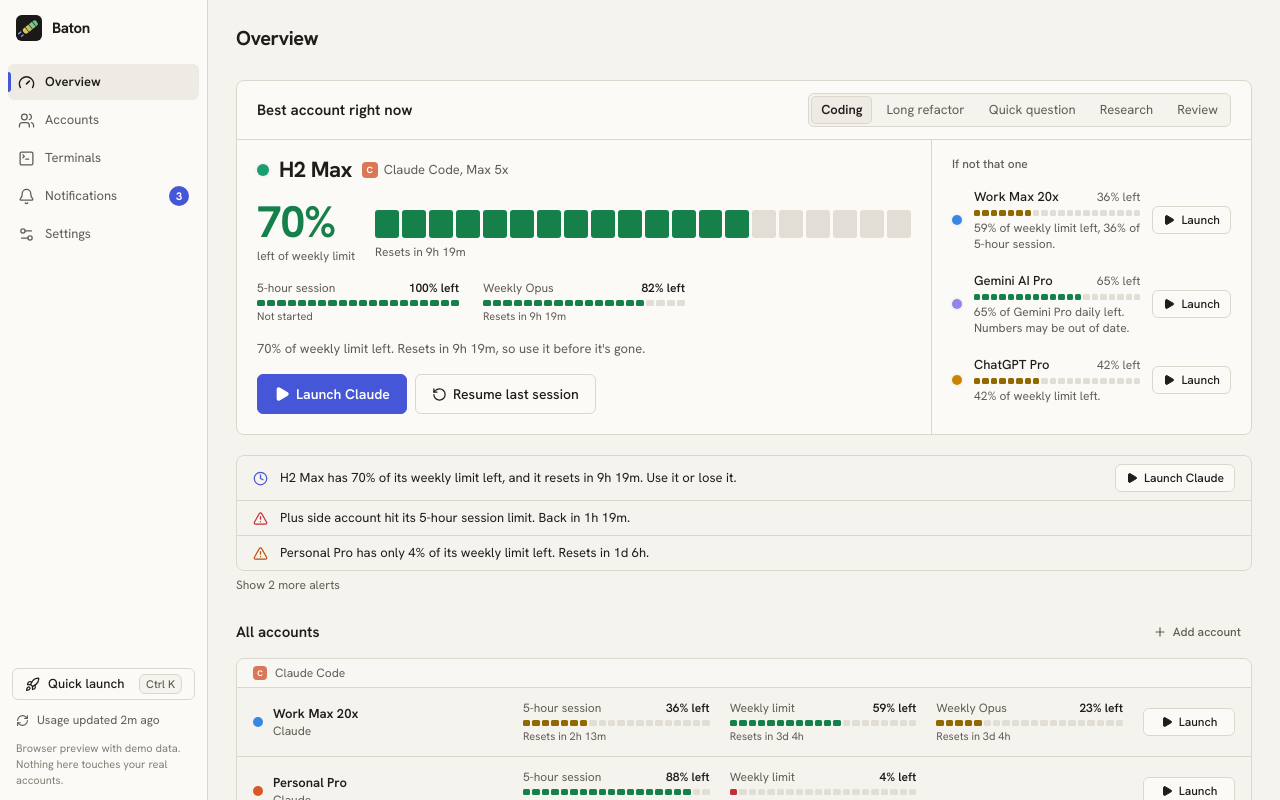
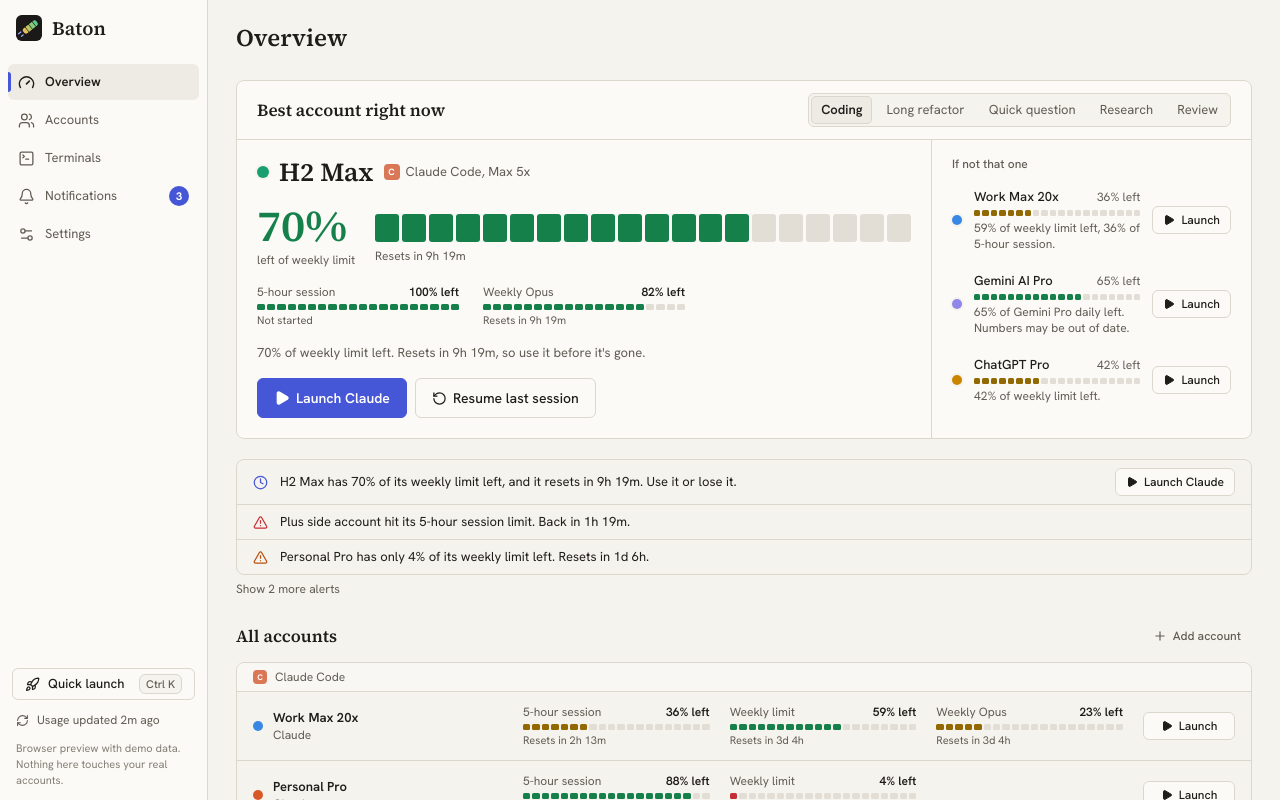
Before and after one commit to CristiMachine25/agent-hub, a React (Vite) app: page / in a window 1280 px wide. Built offline with nearby package versions, Linux system fonts and the light colour scheme.

Commit message:
Use Source Serif 4 for titles and big numbers

```diff
--- a/src/components/Sidebar.tsx
+++ b/src/components/Sidebar.tsx
@@ -36,7 +36,7 @@ export function Sidebar() {
     >
       <div className="flex h-14 items-center gap-2.5 px-4 max-[999px]:justify-center max-[999px]:px-0">
         <Logo size={26} />
-        <span className="text-md font-bold tracking-tight max-[999px]:hidden">Baton</span>
+        <span className="font-serif text-[19px] font-semibold max-[999px]:hidden">Baton</span>
       </div>
       <ul className="flex flex-col gap-0.5 px-2 pt-2">
         {NAV.map((n) => {
--- a/src/components/ui.tsx
+++ b/src/components/ui.tsx
@@ -178,7 +178,7 @@ export function Dialog({
         style={{ maxWidth: width }}
       >
         <div className="flex items-center justify-between border-b border-rivet px-5 py-3">
-          <h2 className="text-md font-semibold">{title}</h2>
+          <h2 className="font-serif text-[17px] font-semibold">{title}</h2>
           <button data-close className="btn btn-ghost btn-sm -mr-2 px-1.5" onClick={onClose} aria-label="Close">
             <X size={16} />
           </button>
@@ -203,7 +203,7 @@ export function EmptyState({ title, body, action }: { title: string; body: strin
 export function SectionTitle({ children, aside }: { children: ReactNode; aside?: ReactNode }) {
   return (
     <div className="mb-3 flex items-center justify-between gap-3">
-      <h2 className="text-md font-semibold">{children}</h2>
+      <h2 className="font-serif text-[17px] font-semibold">{children}</h2>
       {aside}
     </div>
   )
--- a/src/screens/Overview.tsx
+++ b/src/screens/Overview.tsx
@@ -115,7 +115,7 @@ export function Page({ title, actions, children }: { title: string; actions?: Re
   return (
     <div className="mx-auto flex w-full max-w-[1280px] flex-col gap-6 px-7 pb-10 pt-5 max-[999px]:px-5">
       <header className="flex min-h-9 items-center justify-between gap-4">
-        <h1 className="text-lg font-bold tracking-tight">{title}</h1>
+        <h1 className="font-serif text-[24px] font-semibold leading-8">{title}</h1>
         <div className="flex items-center gap-2">{actions}</div>
       </header>
       {children}
@@ -149,7 +149,7 @@ function UseNow() {
   return (
     <section aria-labelledby="usenow-title" className="rounded-lg border border-rivet bg-deck">
       <div className="flex flex-wrap items-center justify-between gap-3 border-b border-rivet px-5 py-3">
-        <h2 id="usenow-title" className="text-md font-semibold">
+        <h2 id="usenow-title" className="font-serif text-[17px] font-semibold">
           Best account right now
         </h2>
         <Segmented
@@ -167,7 +167,7 @@ function UseNow() {
           <div className="min-w-0 px-5 pb-5 pt-4">
             <div className="flex items-center gap-2.5">
               <AccountDot account={acc} size={12} />
-              <button className="truncate text-[22px] font-bold leading-7 tracking-tight hover:underline" onClick={() => go('accounts', acc.id)}>
+              <button className="truncate font-serif text-[26px] font-semibold leading-8 hover:underline" onClick={() => go('accounts', acc.id)}>
                 {acc.label}
               </button>
               <span className="flex items-center gap-1.5 text-muted">
@@ -180,7 +180,7 @@ function UseNow() {
             {bind && left !== undefined && (
               <div className="mt-4 flex items-end gap-5">
                 <div className="shrink-0">
-                  <div className={clsx('text-hero font-bold tabular-nums tracking-tight', LEVEL_TEXT[levelFor(left)])}>
+                  <div className={clsx('font-serif text-hero font-semibold tabular-nums', LEVEL_TEXT[levelFor(left)])}>
                     {formatPct(left)}
                   </div>
                   <div className="mt-1 text-xs text-muted">left of {windowName(bind.label)}</div>
```
